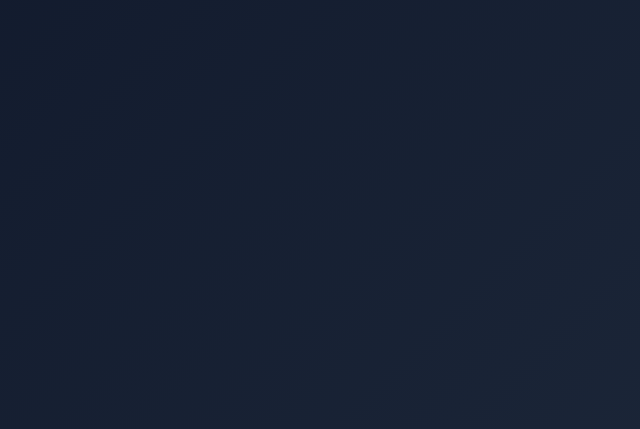
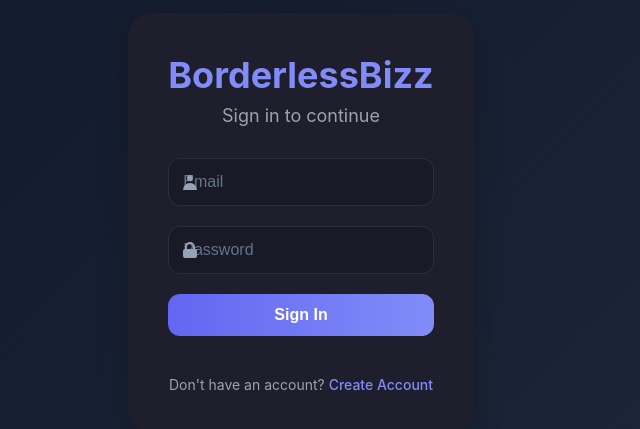
Before and after one commit to Gauravpadam/SPxT, a React (Create React App) app in the folder frontend/: page /login in a window 1280 px wide. Before the commit this address had no page. Shown: the part 177-606 px from the top of the page, without its empty margins (339-979 px from the left). Built offline with nearby package versions, Linux system fonts and the light colour scheme.

Commit message:
add product

```diff
--- a/frontend/src/App.js
+++ b/frontend/src/App.js
@@ -4,17 +4,31 @@ import Dashboard from './components/Dashboard';
 import Login from './components/Login';
 import Signup from './components/Signup';
 import Products from './components/Products';
-import { BrowserRouter as Router, Routes, Route} from "react-router-dom";
+import { BrowserRouter as Router, Routes, Route,Navigate} from "react-router-dom";
 
 
 function App() {
+  const isAuthenticated = () => {
+    // Check for tokens and user_id in localStorage
+    const accessToken = localStorage.getItem("access_token");
+    const refreshToken = localStorage.getItem("refresh_token");
+    const userId = localStorage.getItem("user_id");
+    return accessToken && refreshToken && userId;
+  };
   return (
     <Router>
     <Routes>
-      <Route path="/" element={<Login/>} />
+      <Route path="/" element={
+            isAuthenticated() ? <Navigate to="/dashboard" /> : <Navigate to="/login" />
+          } />
+      <Route path="/login" element={<Login />} />
       <Route path="/signup" element={<Signup/>} />
-      <Route path="/dashboard" element={<Dashboard />} />
-      <Route path="/products" element={<Products />} />
+      <Route path="/dashboard"  element={
+            isAuthenticated() ? <Dashboard /> : <Navigate to="/login" />
+          } />
+      <Route path="/products" element={
+            isAuthenticated() ? <Products /> : <Navigate to="/login" />
+          } />
     </Routes>
   </Router>
   );
--- a/frontend/src/components/Login.js
+++ b/frontend/src/components/Login.js
@@ -70,7 +70,10 @@ const Login = () => {
       localStorage.setItem('access_token', access_token);
       localStorage.setItem('refresh_token', refresh_token);
       localStorage.setItem('user_id', user_id);
-      navigate('/dashboard');
+      setTimeout(() => {
+        navigate('/dashboard');
+      }, 3000);
+
       }
       else{
         const errorData = await response.json();
--- a/frontend/src/components/Products.css
+++ b/frontend/src/components/Products.css
@@ -1,5 +1,14 @@
+.products-list {
+  display: flex; /* Use flexbox for a vertical layout */
+  flex-direction: column; /* Arrange items in a column */
+  gap: 1.5rem; /* Space between products */
+  height: 70vh; /* Limit the height to make it scrollable */
+  overflow-y: auto; /* Enable vertical scrolling */
+  padding: 1rem; /* Add some padding for aesthetics */
+}
+
 .products-container {
-    max-width: 900px;
+  width: 80vw;
   margin: 2rem auto;
   padding: 1.5rem;
   background-color: var(--card-dark);
@@ -7,14 +16,17 @@
   box-shadow: 0 8px 32px rgba(0, 0, 0, 0.2);
 }
 
-  .products-header {
+/* Header Container */
+.header-container {
   display: flex;
-    justify-content: space-between;
-    align-items: center;
+  justify-content: flex-end; /* Align children to the right */
+  align-items: center;       /* Center vertically */
+  padding: 1rem;             /* Optional: space around the container */
+  padding-top: 0px;
   margin-bottom: 2rem;
+
 }
-
-  .products-header h1 {
+.header-container h1 {
   color: var(--primary-purple);
   font-size: 2rem;
 }
@@ -28,17 +40,20 @@
   font-weight: 600;
   padding: 0.75rem 1.25rem;
   cursor: pointer;
+  margin-left: auto;         /* Push the button as far right as possible */
 }
-
 .add-product-btn:hover {
   opacity: 0.9;
 }
 
-  .products-list {
+/* Products List */
+/* .products-list {
   display: grid;
+  grid-template-columns: repeat(auto-fit, minmax(300px, 1fr));
   gap: 1.5rem;
-    grid-template-columns: repeat(auto-fit, minmax(280px, 1fr));
-  }
+  width: 90%;
+  margin: 0 auto;
+} */
 
 .product-card {
   background-color: var(--input-bg);
@@ -58,6 +73,7 @@
   color: var(--text-secondary);
 }
 
+/* Product Form Overlay */
 .product-form-overlay {
   position: fixed;
   top: 0;
@@ -115,3 +131,18 @@
   border-color: var(--primary-purple);
   box-shadow: 0 0 0 2px rgba(129, 140, 248, 0.1);
 }
+
+.submit-btn {
+  background: linear-gradient(to right, var(--primary-purple-dark), var(--primary-purple));
+  border: none;
+  border-radius: 12px;
+  color: var(--text-primary);
+  font-size: 1rem;
+  font-weight: 600;
+  padding: 0.75rem 1.25rem;
+  cursor: pointer;
+}
+
+.submit-btn:hover {
+  opacity: 0.9;
+}
--- a/frontend/src/components/Products.js
+++ b/frontend/src/components/Products.js
@@ -1,24 +1,21 @@
-import React, { useState,useEffect } from 'react';
+import React, { useState, useEffect } from 'react';
 import './Products.css';
 
 const Products = () => {
   const [products, setProducts] = useState([]);
   const [showForm, setShowForm] = useState(false);
   const [newProduct, setNewProduct] = useState({
-    id: '',
     name: '',
     desc: '',
     hs6: '',
   });
 
-   // Sample product data
-   const sampleProducts = Array.from({ length: 5 }, (_, index) => ({
-    id: `P${index + 1}`,
+  // Sample product data
+  const sampleProducts = Array.from({ length: 5 }, (_, index) => ({
     name: `Product ${index + 1}`,
     desc: `Description of Product ${index + 1}`,
     hs6: `HS6-${index + 1000}`,
   }));
-
 
   const handleInputChange = (e) => {
     const { name, value } = e.target;
@@ -32,10 +29,37 @@ const Products = () => {
     setShowForm(true);
   };
 
-  const handleSubmit = (e) => {
+  const handleSubmit = async(e) => {
     e.preventDefault();
-    setProducts((prev) => [...prev, newProduct]);
-    setNewProduct({ id: '', name: '', desc: '', hs6: '' });
+    setProducts((prev) => [newProduct,...prev]);
+    setNewProduct({ name: '', desc: '', hs6: '' });
+    try {
+      const token = localStorage.getItem("access_token");
+      const user_id = localStorage.getItem("user_id");
+      const response = await fetch('http://localhost:8000/add-product',{
+        method:'POST',
+        headers: {
+          'Content-Type': 'application/json',
+           'Authorization': `Bearer ${token}`
+        },
+        body:JSON.stringify({
+          name:newProduct.name,
+          description:newProduct.desc,
+          hs6:newProduct.hs6,
+          user_id:user_id
+        }),
+      })
+
+      if(response.ok){
+        const data = await response.json()
+        alert(data.message)
+      }
+    } catch (error) {
+      alert(error.message)
+      console.log(error.message);
+    }
+
+
     setShowForm(false);
   };
 
@@ -44,21 +68,31 @@ const Products = () => {
   }, []);
 
   return (
-    <div className="products-container">
-      <header className="products-header">
-        <h1>Products</h1>
+    <>
+
+    {/* Header section */}
+    <div className="header-container">
         <button className="add-product-btn" onClick={handleAddProduct}>
           Add Product
         </button>
-      </header>
+    </div>
 
+      <h1>Products</h1>
+
+    <div className="products-container">
+
+
+      {/* Product list section */}
       <div className="products-list">
+
         {products.map((product, index) => (
           <div key={index} className="product-card">
             <h2>{product.name}</h2>
             <p>{product.desc}</p>
-            <p><strong>HS6 Code:</strong> {product.hs6}</p>
-            <p><strong>ID:</strong> {product.id}</p>
+            <p>
+              <strong>HS6 Code:</strong> {product.hs6}
+            </p>
+
           </div>
         ))}
         {products.length === 0 && <p>No products yet. Click "Add Product" to start!</p>}
@@ -69,16 +103,6 @@ const Products = () => {
           <div className="product-form">
             <h2>Add New Product</h2>
             <form onSubmit={handleSubmit}>
-              <div className="form-group">
-                <label>ID</label>
-                <input
-                  type="text"
-                  name="id"
-                  value={newProduct.id}
-                  onChange={handleInputChange}
-                  required
-                />
-              </div>
               <div className="form-group">
                 <label>Name</label>
                 <input
@@ -108,12 +132,15 @@ const Products = () => {
                   required
                 />
               </div>
-              <button type="submit" className="submit-btn">Add Product</button>
+              <button type="submit" className="submit-btn">
+                Add Product
+              </button>
             </form>
           </div>
         </div>
       )}
     </div>
+    </>
   );
 };
 
--- a/frontend/src/components/Signup.js
+++ b/frontend/src/components/Signup.js
@@ -48,7 +48,7 @@ const Signup = () => {
         });
          if(response.ok){
           const data = await response.json();
-          alert(data)
+          alert(data.message)
           navigate('/login');
          }else{
 
```
Lines whose indentation alone changed are shown as unchanged.
